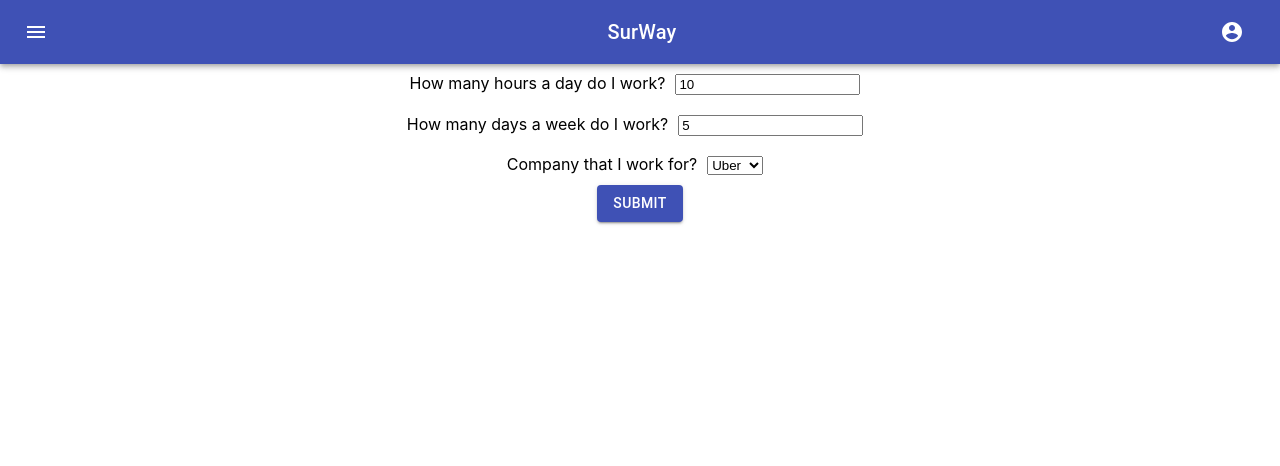
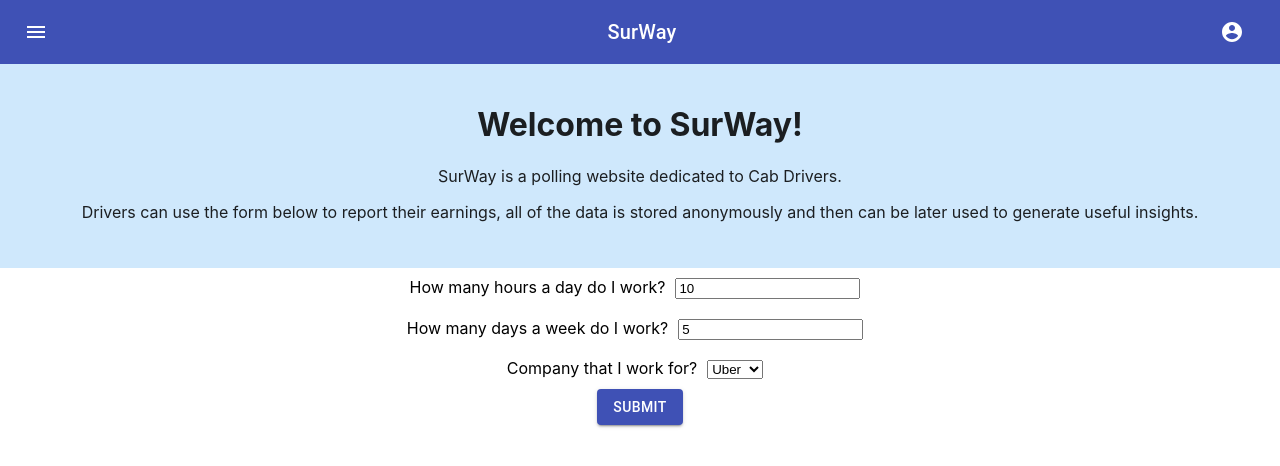
Before and after one commit to michael-1017/survey, a React (Create React App) app in the folder react/sur-way-app/: page / in a window 1280 px wide. Shown: the top 466 px of the page. Built offline with nearby package versions, Linux system fonts and the light colour scheme.

Commit message:
Added intro text

```diff
--- a/react/sur-way-app/src/App.js
+++ b/react/sur-way-app/src/App.js
@@ -8,6 +8,7 @@ import * as CanvasJSReact from './assets/canvasjs.react';
 // var CanvasJSReact = require('./canvasjs.react');
 // var CanvasJS = CanvasJSReact.CanvasJS;
 // var CanvasJSChart = CanvasJSReact.CanvasJSChart;
+import Box from '@material-ui/core/Box';
 
 
 class App extends Component {
@@ -22,7 +23,13 @@ class App extends Component {
       <Router>
         <div className='App'>
           <Header />
+          <Box color="text.primary" style={{ backgroundColor: '#cfe8fc', paddingBottom:'30px', paddingTop:'20px'}}>
 
+            <h1>Welcome to SurWay!</h1>
+            <p>SurWay is a polling website dedicated to Cab Drivers.</p>
+            <p>Drivers can use the form below to report their earnings, all of the data is stored anonymously and then can be later used to generate useful insights.</p>
+
+          </Box>
           <Route
             exact
             path='/'
```
